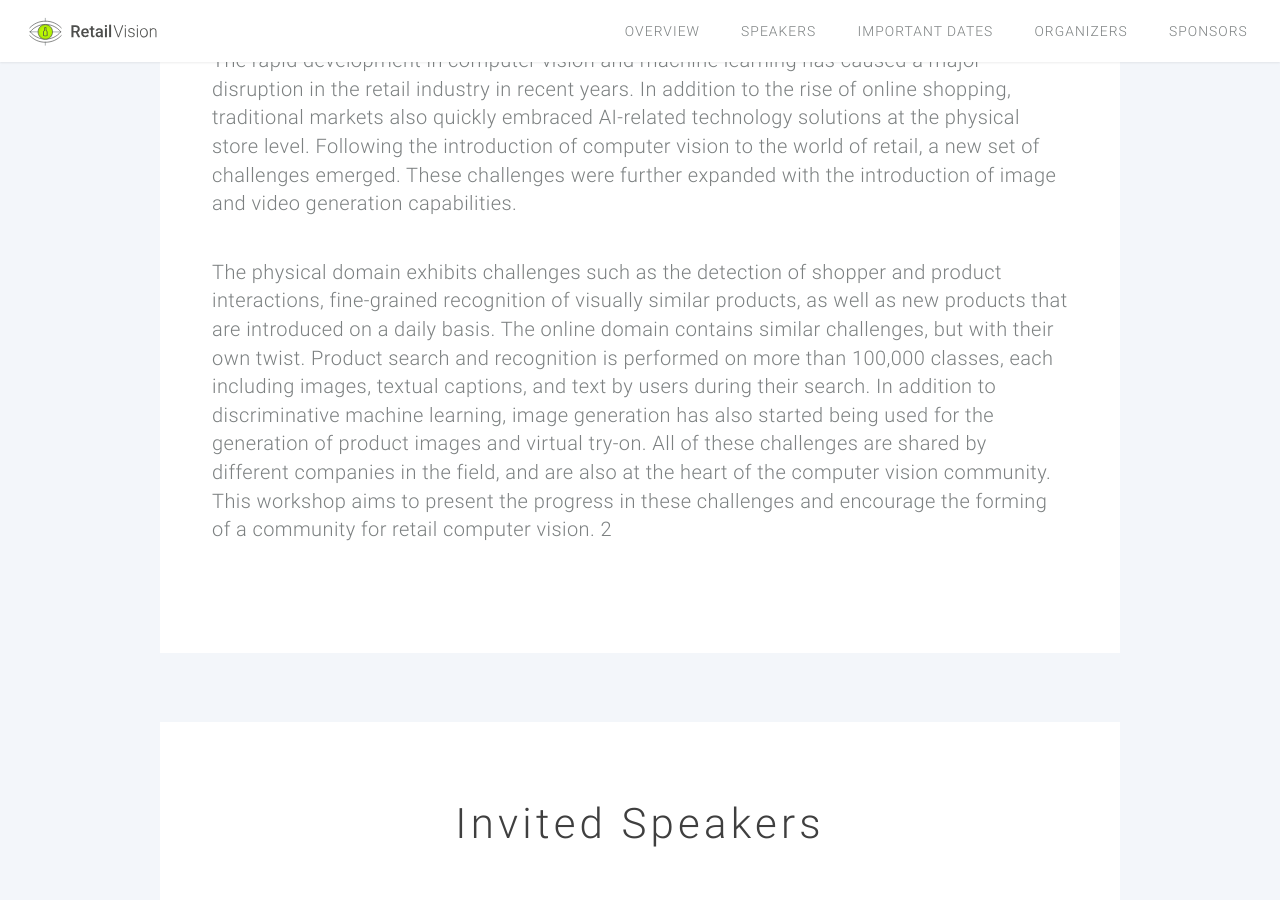
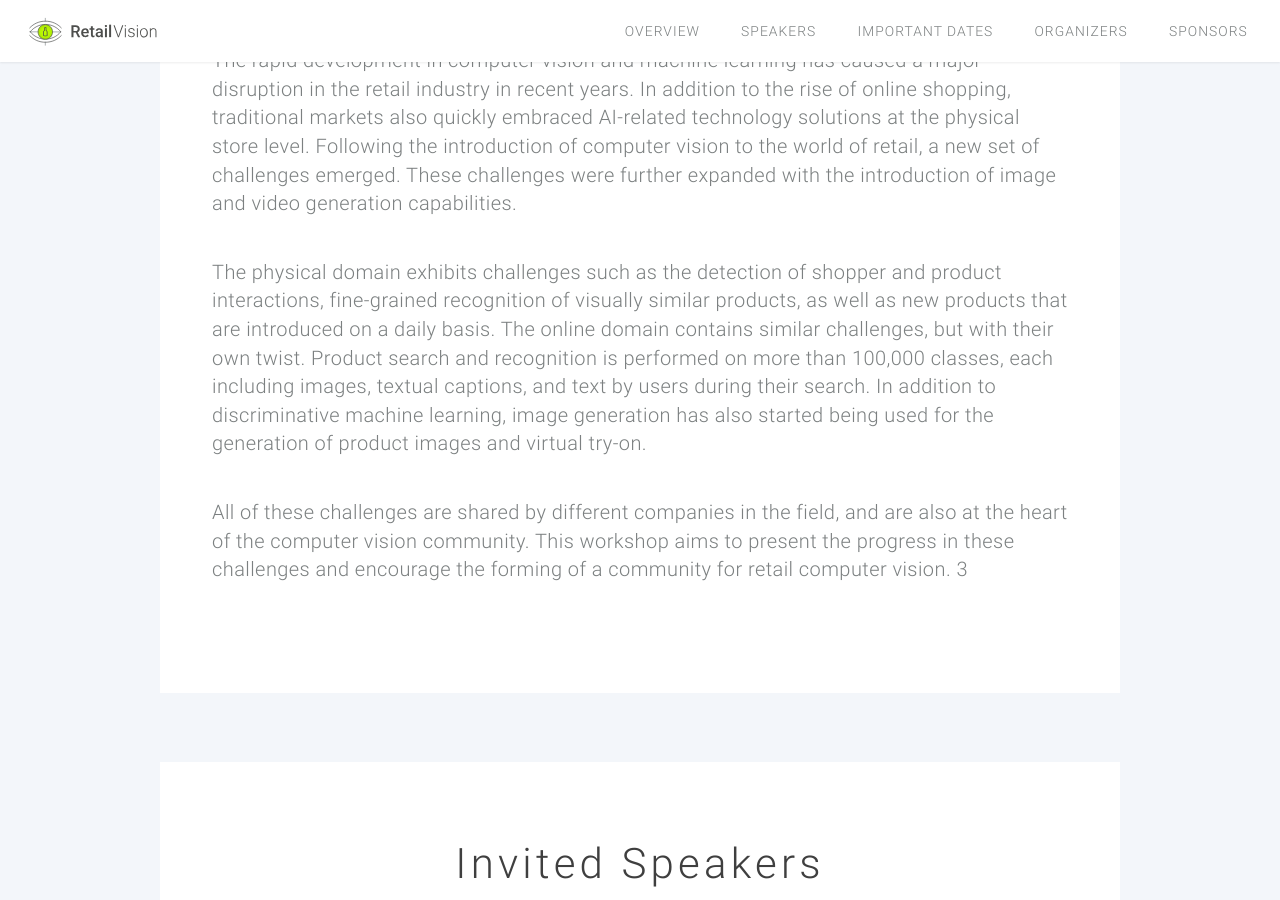
Before and after one commit to retailvisionworkshop/retailvisionworkshop.github.io, a Jekyll site: the page built from index.html, in a window 1280 px wide and 900 px high, scrolled down 903 px. Built offline with Jekyll 4.4.1, drawn with Linux system fonts in a browser that asks for light colours.

Commit message:
Add files via upload

```diff
--- a/index.html
+++ b/index.html
@@ -34,10 +34,11 @@ redirect_from: "/"
                     The online domain contains similar challenges, but with their own twist. Product search and recognition is performed on more than 100,000 classes, each including images, textual captions, and text by users during their search.
 
                     In addition to discriminative machine learning, image generation has also started being used for the generation of product images and virtual try-on.
-
+                </p>
+                <p>
                     All of these challenges are shared by different companies in the field, and are also at the heart of the computer vision community. This workshop aims to present the progress in these challenges and encourage the forming of a community for retail computer vision.
 
-                    2
+                    3
                 </p>
     </section>
 
```
